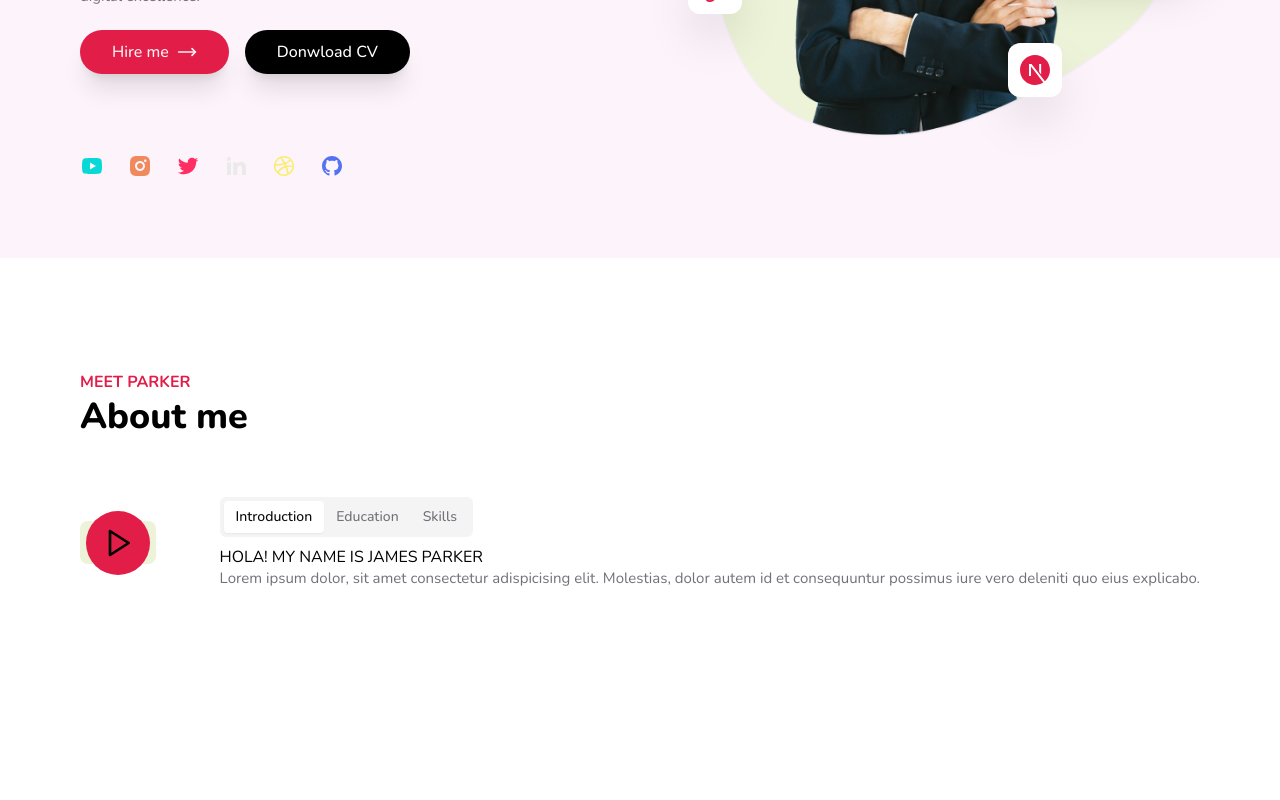
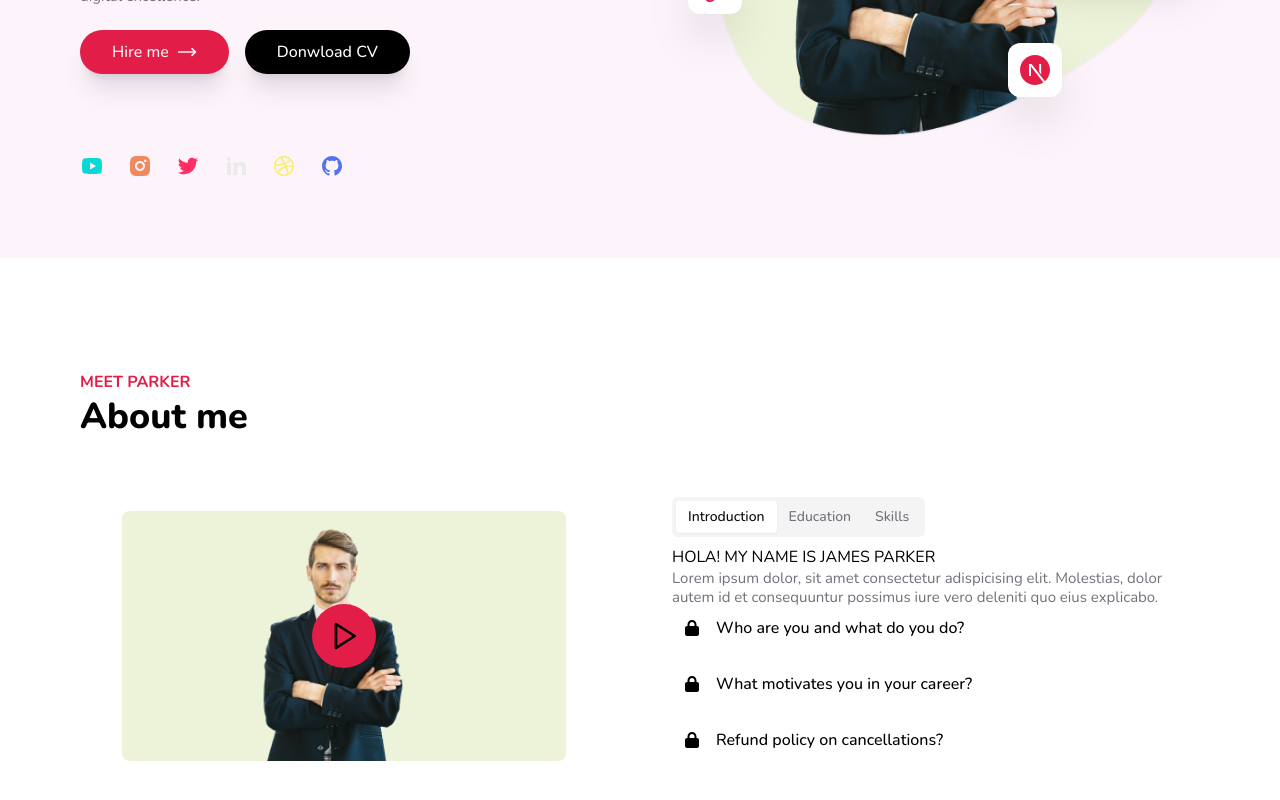
Before and after one commit to Jisap/portfolio2024, a Next.js app: page / in a window 1280 px wide. Shown: the part 606-1406 px from the top of the page. Before the commit the page ends 1306 px from the top, so only its background shows below. Built offline with nearby package versions, Linux system fonts and the light colour scheme.

Commit message:
accordion

```diff
--- a/components/About.jsx
+++ b/components/About.jsx
@@ -2,6 +2,7 @@ import { Play } from 'lucide-react'
 import Image from 'next/image'
 import React from 'react'
 import { Tabs, TabsContent, TabsList, TabsTrigger } from './ui/tabs'
+import Accordion from './Accordion'
 
 const About = () => {
   return (
@@ -13,6 +14,7 @@ const About = () => {
       </div>
       {/* container */}
       <div className='flex flex-col xl:flex-row gap-16'>
+
         {/* left */}
         <div className='hidden xl:flexCenter flex-1 relative'>
           <Image
@@ -27,14 +29,16 @@ const About = () => {
           </div>
           <div className='absolute h-11 bg-secondary rounded-full animate-ping z-10'></div>
         </div>
+
         {/* right */}
-        <div className='flex mx-auto xl:mx-0'>
+        <div className='flex-1 mx-auto xl:mx-0'>
           <Tabs defaultValue='intro'>
             <TabsList>
               <TabsTrigger value='intro'>Introduction</TabsTrigger>
               <TabsTrigger value='education'>Education</TabsTrigger>
               <TabsTrigger value='skills'>Skills</TabsTrigger>
             </TabsList>
+
             {/* tabs content */}
             <div>
               <TabsContent value='intro'>
@@ -44,6 +48,15 @@ const About = () => {
                   dolor autem id et consequuntur possimus iure vero deleniti quo eius explicabo.
                 </p>
                 {/* accordion */}
+                <Accordion sliceCount={(0,3)} />
+              </TabsContent>
+
+              <TabsContent value='education'>
+                Education tab
+              </TabsContent>
+
+              <TabsContent value='skills'>
+                Skills tab
               </TabsContent>
             </div>
           </Tabs>
--- a/components/Accordion.jsx
+++ b/components/Accordion.jsx
@@ -1,9 +1,60 @@
-import React from 'react'
+'use client'
 
-const Accordion = () => {
+import { ACCORDION } from "@/constants/data";
+import { useState } from "react";
+import { Collapse } from "react-collapse";
+import { FaLock, FaLockOpen } from "react-icons/fa6";
+
+const Accordion = ({ sliceCount }) => {
+
+  const [open, setOpen] = useState(null); // indica qué pregunta está actualmente abierta
+
+  const toggle = (index) => {
+    if(open === index) {          // Si open = index -> la pregunta esta abierta
+      return setOpen(null)        // Se debe cerrar
+    }
+    setOpen(index);               // Establece estado de open ( pregunta abierta )
+  }
+
+  //Slice the accordion data based on the sliceCount prop
+
+  const slicedAccordion = sliceCount ? ACCORDION.slice(0, sliceCount) : ACCORDION
+
   return (
-    <div>Accordion</div>
+    <div>
+      <div>
+        {slicedAccordion.slice({sliceCount}).map((item, index) => (
+          <AccordionItem
+            key={index}
+            open={index === open}         // Si se cumple la condición open=true -> <FaLockOpen />
+            question={item.question}
+            answer={item.answer}
+            toggle={() => toggle(index)}  // Establece el estado de open con el index del item renderizado -> muestra la respuesta
+          />
+        ))}
+      </div>
+    </div>
   )
 }
 
+const AccordionItem = ({ open, toggle, question, answer }) => {
+  return (
+    <div>
+      <div
+        className="px-3 py-2 medium-16 flex items-center gap-x-4 cursor-pointer transition-all duration-300 mb-2"
+        onClick={toggle}
+      >
+        <div>{open ? <FaLockOpen /> : <FaLock />}</div>
+        <h4>{question}</h4>
+      </div>
+      <div className="mb-2">
+        <Collapse  isOpened={open}>
+          <p className="px-6">{answer}</p>
+        </Collapse>
+      </div>
+    </div>
+  )
+
+}
+
 export default Accordion
```
